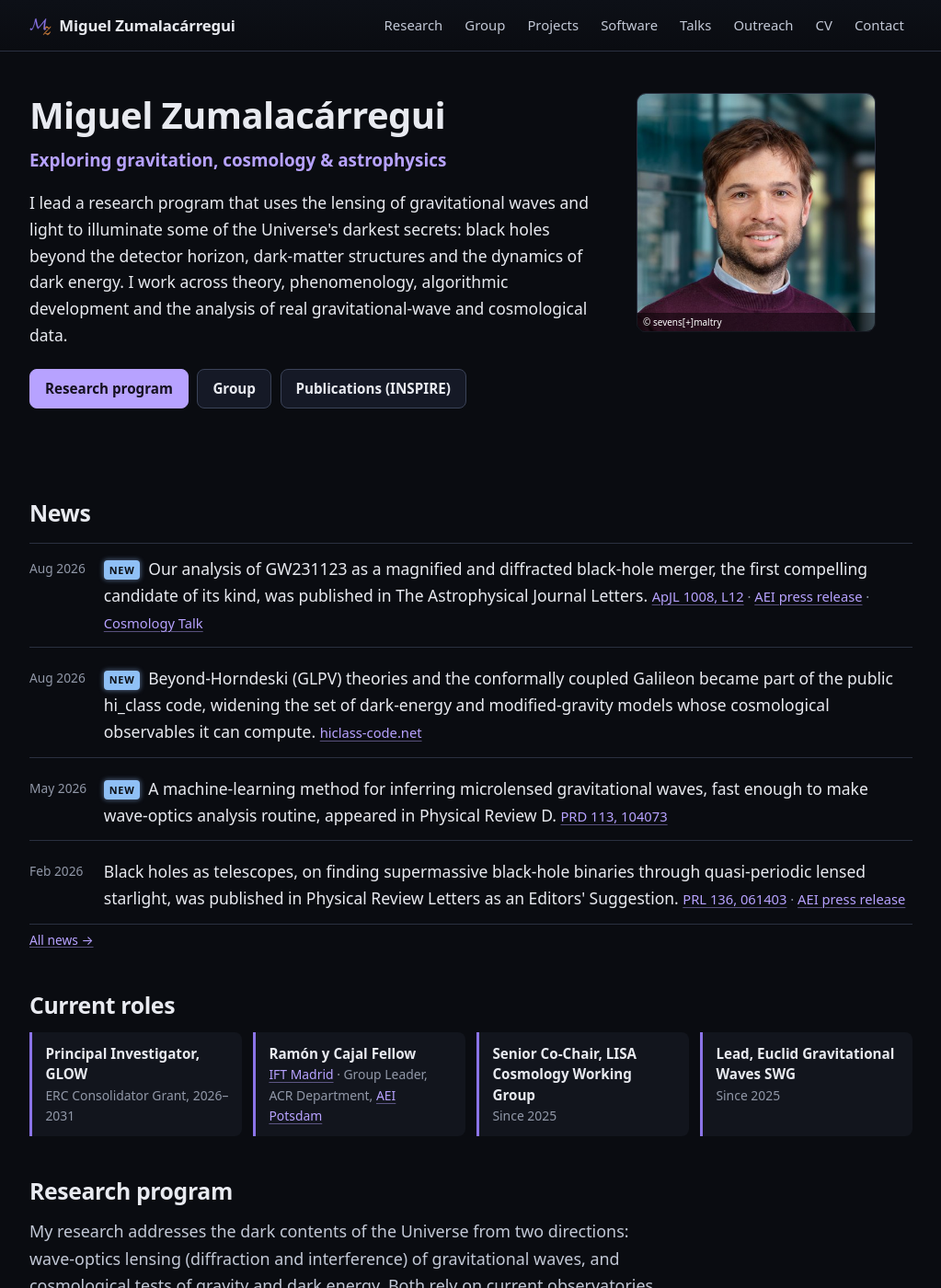
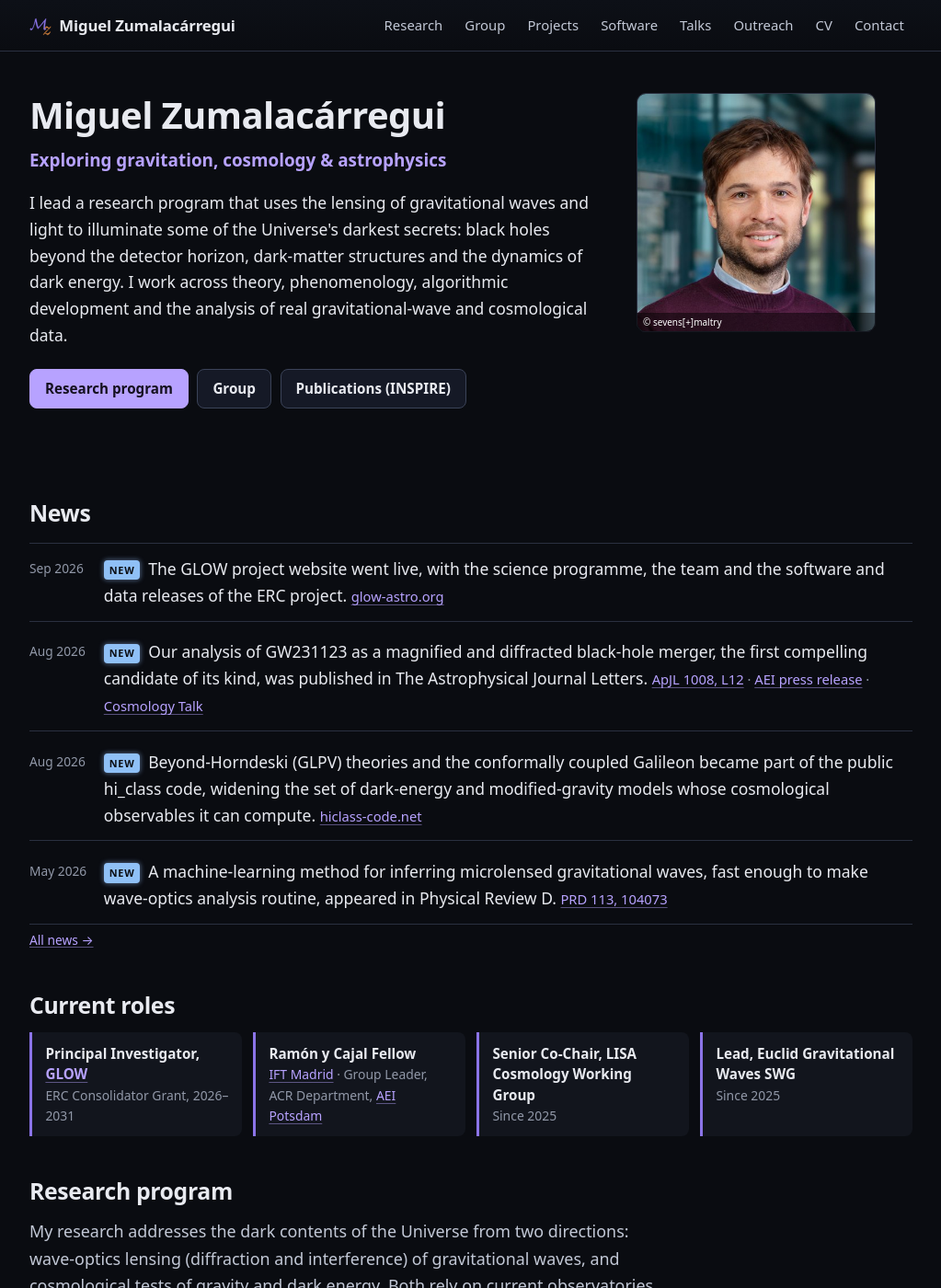
Before and after one commit to miguelzuma/miguelzuma.github.io, a Jekyll site: the page built from index.html, in a window 1280 px wide and 1400 px high. Shown: the whole window at 92% size, without its empty margins (128-1151 px from the left). Built offline with Jekyll 4.4.1, drawn with Linux system fonts in a browser that asks for light colours.

Commit message:
Link the GLOW project site, now that it is live
glow-astro.org leads the project card's links, replacing the note that said
the site was in preparation, and the group lede points at it in the present
tense. Also linked from the home page role list, with a news item for the
launch.

Co-Authored-By: Claude Opus 5 (1M context) <noreply@anthropic.com>
Claude-Session: https://claude.ai/code/session_01E2ZbXszK9qt9svKVxU5Yrt

```diff
--- a/_data/news.yml
+++ b/_data/news.yml
@@ -13,6 +13,14 @@
 # The four most recent appear on the home page; older ones stay here as the
 # record. Past a dozen or so, this wants an archive page rather than a longer
 # home page.
+
+- date: 2026-09-01
+  text: >-
+    The GLOW project website went live, with the science programme, the team
+    and the software and data releases of the ERC project.
+  links:
+    - text: "glow-astro.org"
+      url: "https://glow-astro.org/"
 
 - date: 2026-02-01
   text: >-
--- a/_data/projects.yml
+++ b/_data/projects.yml
@@ -33,6 +33,8 @@ current:
       - "WP2 (Discovering lensed GWs): microlensed waveforms, accelerated inference, populations"
       - "WP3 (Fundamental physics): dark matter, GW propagation and dark energy"
     links:
+      - text: "glow-astro.org"
+        url: "https://glow-astro.org/"
       - text: "CORDIS project page"
         url: "https://cordis.europa.eu/project/id/101230608"
       - text: "AEI press release"
@@ -41,7 +43,6 @@ current:
         url: "https://erc.europa.eu/news-events/news/erc-2025-consolidator-grants-results"
       - text: "Max Planck Society announcement"
         url: "https://www.mpg.de/25845263/erc-consolidator-grants-2025"
-    note: "A dedicated GLOW project website with work packages, team profiles and openings is in preparation."
 
   - acronym: "With Einstein on Crooked Paths"
     title: "Mit Einstein auf krummen Wegen"
--- a/group.html
+++ b/group.html
@@ -6,8 +6,8 @@ eyebrow: "People"
 lede: >-
   My group works on wave-optics lensing: postdoctoral researchers, PhD and
   Master's students, and regular visitors. This page is a concise
-  overview; the forthcoming GLOW project website will carry full profiles and
-  project assignments.
+  overview: the <a href="https://glow-astro.org/">GLOW project website</a>
+  carries full profiles and project assignments.
 description: >-
   Research group of Miguel Zumalacárregui at the Albert Einstein Institute:
   current and former members, visitors and information for prospective
--- a/index.html
+++ b/index.html
@@ -58,7 +58,7 @@ description: >-
     <h2 id="roles-heading">Current roles</h2>
     <ul class="roles">
       <li>
-        <strong>Principal Investigator, GLOW</strong>
+        <strong>Principal Investigator, <a href="https://glow-astro.org/" rel="noopener">GLOW</a></strong>
         <span>ERC Consolidator Grant, 2026–2031</span>
       </li>
       <li>
```
